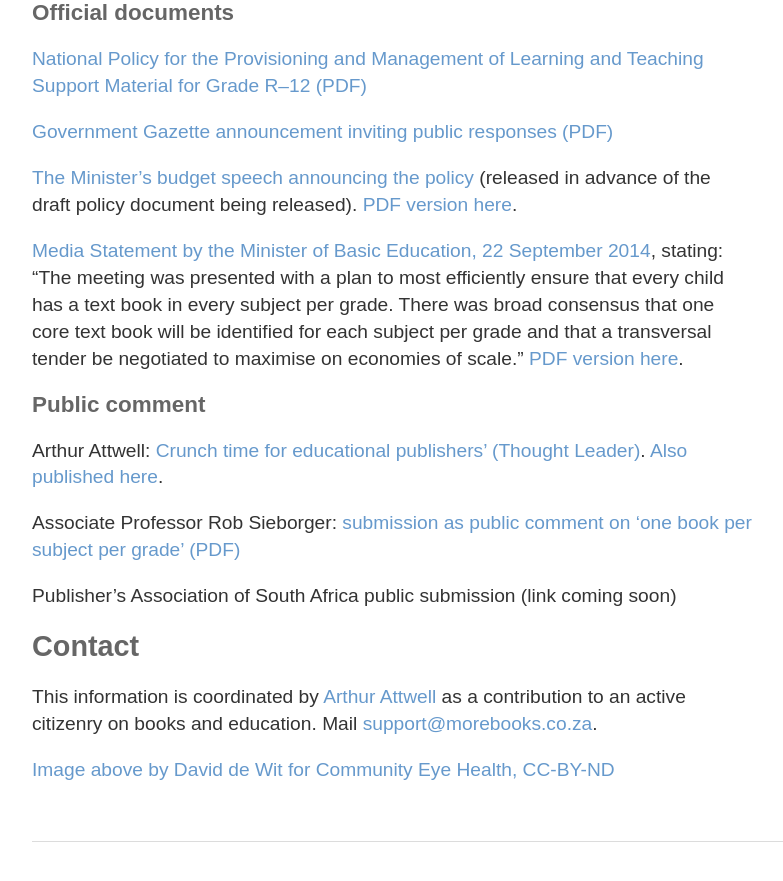
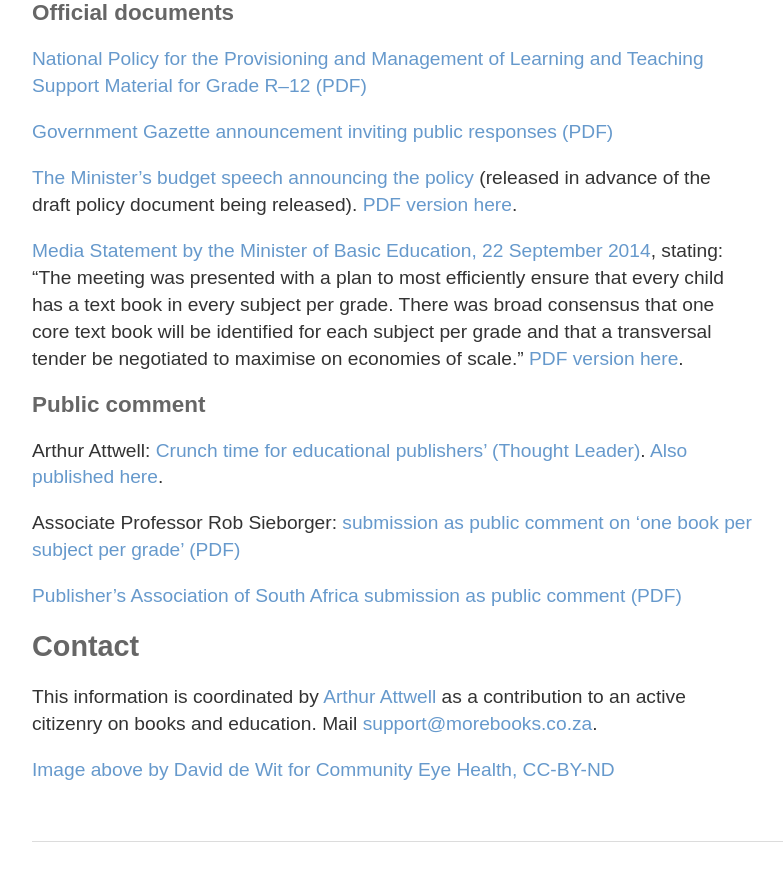
Before and after one commit to arthurattwell/morebooks, a Jekyll site: the page built from index.md, in a window 1280 px wide and 900 px high, scrolled down 1655 px. Shown: the top 881 px of the window, without its empty margins (128-911 px from the left). Built offline with Jekyll 4.4.1, drawn with Linux system fonts in a browser that asks for light colours; part of the change alters nothing that is shown.

```diff
--- a/_config.yml
+++ b/_config.yml
@@ -3,6 +3,7 @@ description: "Information about proposed textbook regulations in South Africa"
 
 url: http://localhost:4000
 baseurl: /morebooks
+liveurl: http://morebooks.co.za
 
 paginate: 10
 
--- a/_includes/header.html
+++ b/_includes/header.html
@@ -7,6 +7,22 @@
 	<meta name="viewport" content="width=device-width, initial-scale=1">
 	<link rel="stylesheet" type="text/css" href="{{ site.baseurl }}/css/normalize.css" />
 	<link rel="stylesheet" type="text/css" href="{{ site.baseurl }}/css/screen.css" />
+
+	<!-- for Google -->
+	<meta name="description" content="{{ site.description }}" />
+	<meta name="keywords" content="{{ page.keywords }}" />
+	<meta name="author" content="{{ page.author }}" />
+	<meta name="copyright" content="{{ page.copyright }}" />
+
+	<!-- for Facebook -->
+	<meta property="og:title" content="{{ site.name }}" />
+	<meta property="og:image" content="{{ site.liveurl }}/images/open-graph-facebook.jpg" />
+	<meta property="og:description" content="{{ site.description }}" />
+
+	<!-- for Twitter -->
+	<meta name="twitter:title" content="{{ site.name }}" />
+	<meta name="twitter:description" content="{{ page.description }}" />
+	<meta name="twitter:image" content="{{ site.liveurl }}/images/open-graph-facebook.jpg" />
 
 	<!--Google Analytics-->
 	<script>
--- a/index.md
+++ b/index.md
@@ -43,7 +43,7 @@ Arthur Attwell: [Crunch time for educational publishers' (Thought Leader)](http:
 
 Associate Professor Rob Sieborger: [submission as public comment on 'one book per subject per grade' (PDF)](downloads/20141006_sieborger-comment.pdf)
 
-Publisher's Association of South Africa public submission (link coming soon)
+[Publisher's Association of South Africa submission as public comment (PDF)](downloads/20141006_pasa-official-submission.pdf)
 
 ## Contact
 
```
Also changed, not shown: images/open-graph-facebook.jpg (added), images/open-graph-twitter.jpg (added), 5 other files.
